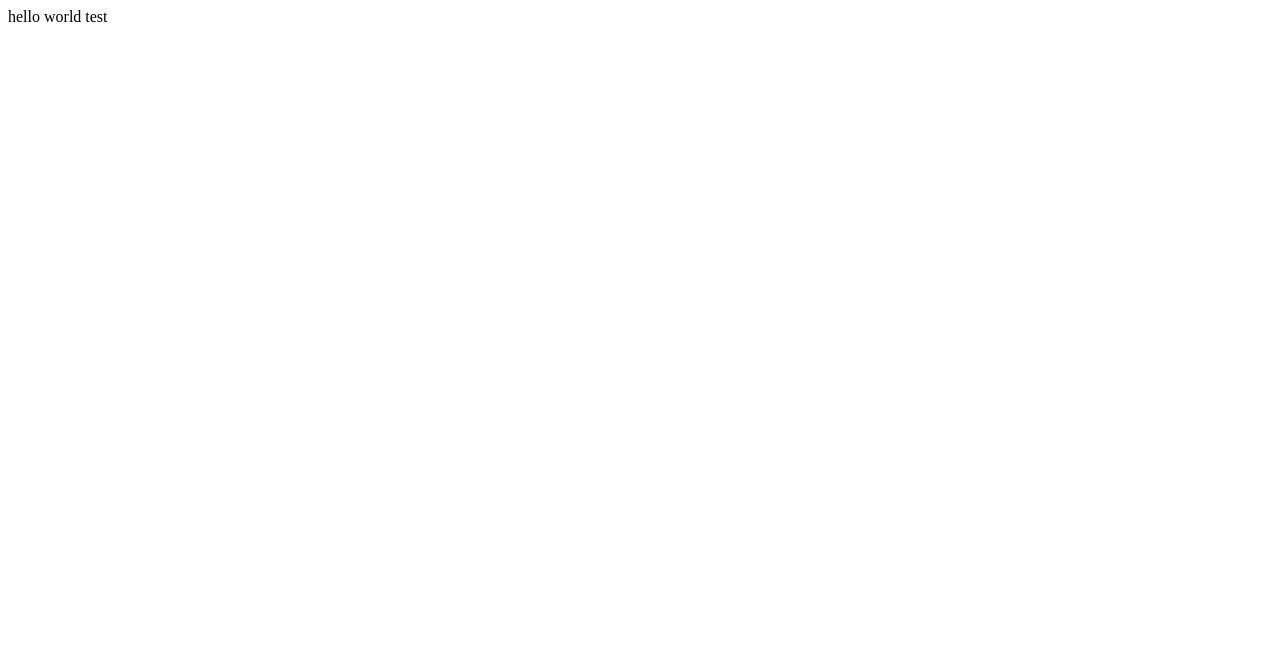
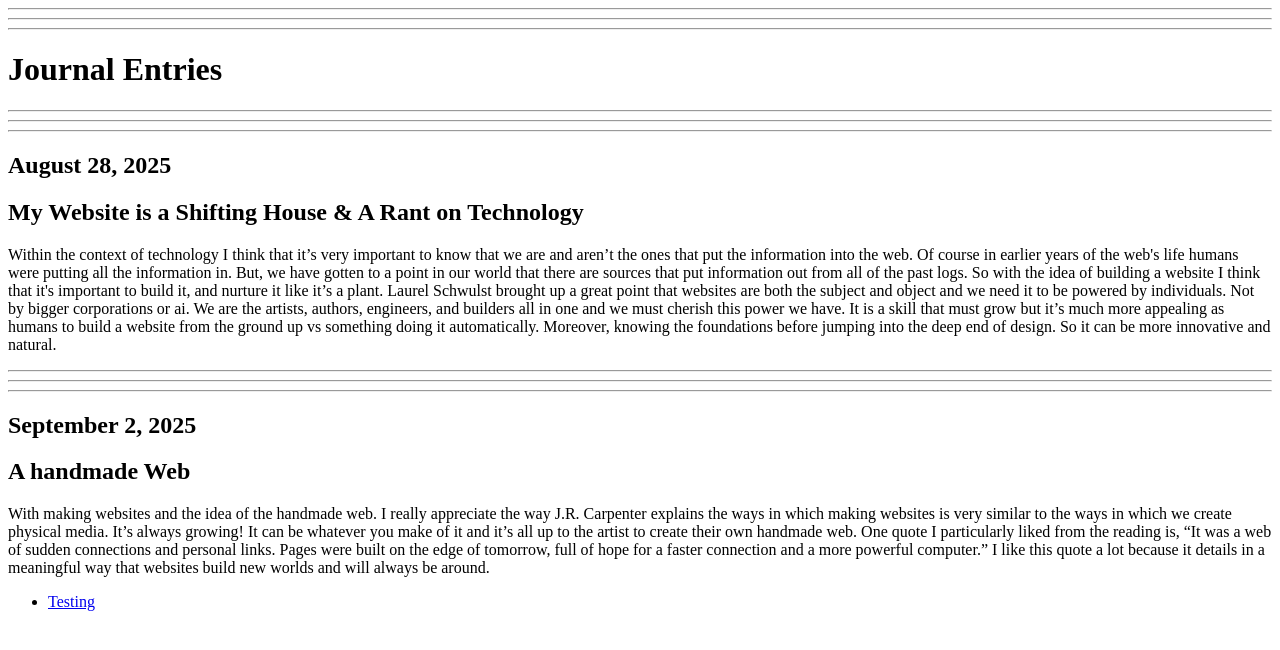
Before and after one commit to Ashtoonnn/Ashtons-World, a plain HTML site: page home-page/journal-entries/index.html in a window 1280 px wide. Drawn offline with Linux system fonts and the light colour scheme.

Commit message:
Journal-enteries

```diff
--- a/home-page/journal-entries/index.html
+++ b/home-page/journal-entries/index.html
@@ -2,8 +2,31 @@
 <html>
     <head>
         <title>Journal Entry</title>
+            <hr> <hr> <hr>
     </head>
     <body>
-        hello world test
+        <h1>Journal Entries
+        </h1>
+            <hr> <hr> <hr>
+<p></p>
+<h2>August 28, 2025</h2>
+
+<h2>My Website is a Shifting House & A Rant on Technology </h2>
+
+    <p>Within the context of technology I think that it’s very important to know that we are and aren’t the ones that put the information into the web. Of course in earlier years of the web's life humans were putting all the information in. But, we have gotten to a point in our world that there are sources that put information out from all of the past logs. So with the idea of building a website I think that it's important to build it, and nurture it like it’s a plant. Laurel Schwulst brought up a great point that websites are both the subject and object and we need it to be powered by individuals. Not by bigger corporations or ai. We are the artists, authors, engineers, and builders all in one and we must cherish this power we have. It is a skill that must grow but it’s much more appealing as humans to build a website from the ground up vs something doing it automatically. Moreover, knowing the foundations before jumping into the deep end of design. So it can be more innovative and natural.
+</p>
+
+        <hr><hr><hr>
+<h2>September 2, 2025</h2>
+
+<h2>A handmade Web</h2>
+
+    <p>With making websites and the idea of the handmade web. I really appreciate the way J.R. Carpenter explains the ways in which making websites is very similar to the ways in which we create physical media. It’s always growing! It can be whatever you make of it and it’s all up to the artist to create their own handmade web. One quote I particularly liked from the reading is, “It was a web of sudden connections and personal links. Pages were built on the edge of tomorrow, full of hope for a faster connection and a more powerful computer.” I like this quote a lot because it details in a meaningful way that websites build new worlds and will always be around.
+</p>
     </body>
+
+    <ul>
+        <li><a href="home-page/index.html">Testing</a></li>
+
+    </ul>
 </html>
```
Also changed, not shown: home-page/passion-project/index.html (+2 -2 lines).
